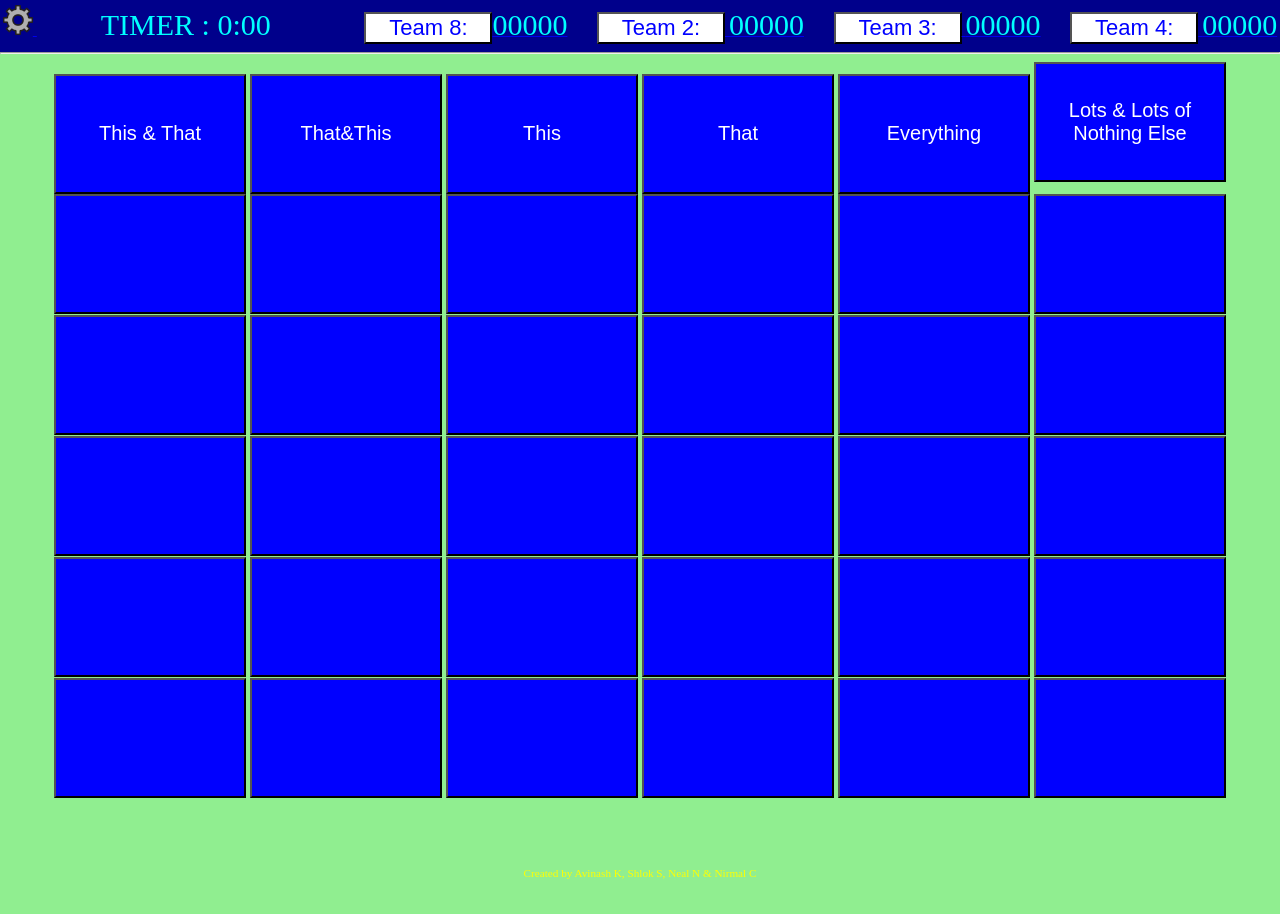
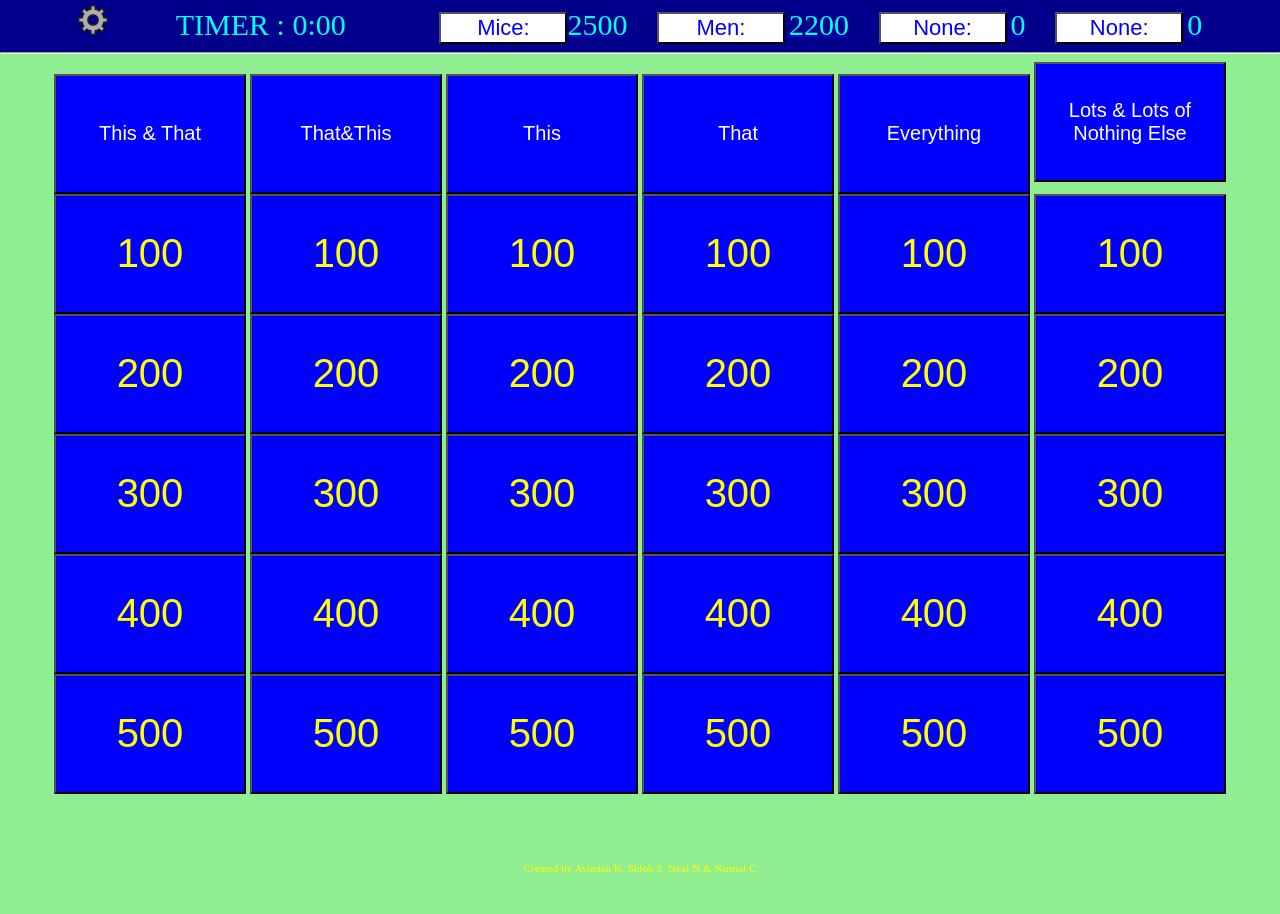
Before and after one commit to twinoza/BrOzaPardy, a Flask app: page /board/1 in a window 1280 px wide. Shown: the top 914 px of the page. Run offline with Flask 2, Linux system fonts and the light colour scheme.

Commit message:
Teamnames & Scores change from Main.py are updated in base.html

```diff
--- a/main.py
+++ b/main.py
@@ -4,36 +4,36 @@ import ozaPardyClasses as opc
 import getOzaPardy
 
 app = Flask(__name__)
-temp = 0
 
-bdVal = 100 # this will be an array later but for now just the same value for all boxes
-# Initialize the boxes for OzaPardy
+val = [ [100]*6, [200]*6, [300]*6, [400]*6, [500]*6 ] # Initialize the boxes for OzaPardy
 
 Team1 = opc.team('Mice', 2500)
 Team2 = opc.team('Men', 2200)
-Teams = [Team1, Team2]
+Team3 = opc.team('None', 0000)
+Team4 = opc.team('None', 0000)
+Teams = [Team1, Team2, Team3, Team4]
 
 @app.route('/')
 def index():
     global Teams
     timer = "0:15"
-    Teams[1].score += 100
+    teams = Teams
     return render_template('index.html', **locals())
 
 @app.route('/board/<sd>')
 def drawBoard(sd):
-    global bdVal
+    global val
+    bdVal = val
+    teams = Teams
     cats = ["This & That", "That&This", "This", "That", "Everything", "Lots & Lots of Nothing Else"]
     gmMulti = 1
     if sd == "d":
         gmMulti = 2
     return render_template( 'board.html', **locals() )
 
-@app.route('/home')
+@app.route('/newTeamname')
 def drawHome():
-    global temp
-    temp = temp + 1
-    return render_template('home.html', number = temp)
+    return render_template('newTeamname.html', number = temp)
 
 if __name__ == '__main__':
     app.run()
--- a/templates/base.html
+++ b/templates/base.html
@@ -16,10 +16,10 @@
    <img id="t0"; src="{{url_for('static', filename='img/gear.gif')}}" alt="Init Game" style="width:30px;height:30px;">
   </a>
   <label style="margin-left: 5%">TIMER : </label><label id="timer">{{ timer }}</label>
-  <a href="/newTeamname"><button id="t1">Team 8:</button><label id="s1">00000</label></a>
-  <a href="/newTeamname"><button id="t2">Team 2:</button> <label id="s2">00000</label></a>
-  <a href="/newTeamname"><button id="t3">Team 3:</button> <label id="s3">00000</label></a>
-  <a href="/newTeamname"><button id="t4">Team 4:</button> <label id="s4">00000</label></a>
+  <a href="/newTeamname"><button id="t1">{{ teams[0].name }}:</button><label id="s1">{{ teams[0].score }}</label></a>
+  <a href="/newTeamname"><button id="t2">{{ teams[1].name }}:</button> <label id="s2">{{ teams[1].score }}</label></a>
+  <a href="/newTeamname"><button id="t3">{{ teams[2].name }}:</button> <label id="s3">{{ teams[2].score }}</label></a>
+  <a href="/newTeamname"><button id="t4">{{ teams[3].name }}:</button> <label id="s4">{{ teams[3].score }}</label></a>
   <hr>
 </div>
 
--- a/templates/board.html
+++ b/templates/board.html
@@ -22,15 +22,15 @@
         <a href={{myHref}}><button class="cat"; id={{myId}} %}>{{cat}}</button></a>
       {% endfor %}
     </span>
+    <!-- This will create value boxes on screen -->
     <div style="text-align:center">
-    {% for row in [0,1,2,3,4,5] %}
+      {% for row in [0,1,2,3,4] %}
       <span>
         {% set outerloop = loop %}
-        {% for col in [0,1,2,3,4] %}
+        {% for col in [0,1,2,3,4,5] %}
           {% set myId = "clue"~loop.index~outerloop.index %}
           {% set myHref = "/clue" %}
-          {% set displayValue = bdVal %}
-          <a href="#"><button class="gmBox"; onclick="blank({{myId}})"; id={{myId}} %}>{{ displayValue }}</button></a>
+          <a href="#"><button class="gmBox"; onclick="blank({{myId}})"; id={{myId}} %}>{{ bdVal[row][col] }}</button></a>
         {% endfor %}
       </span>
     {% endfor %}
--- a/templates/index.html
+++ b/templates/index.html
@@ -1,10 +1,10 @@
+{# this is the child template which will extend the parent "base.html" #}
 {% extends "base.html" %}
 {% block title %}Home{% endblock %}
 
 {% block head %}
 	{{ super() }}  {# This will permit the parent template 'base.html' to render #}
     <style> div{ margin-bottom: 5%; text-align: center; } </style>
-	}
 {% endblock %}
 
 {% block content %}
```
